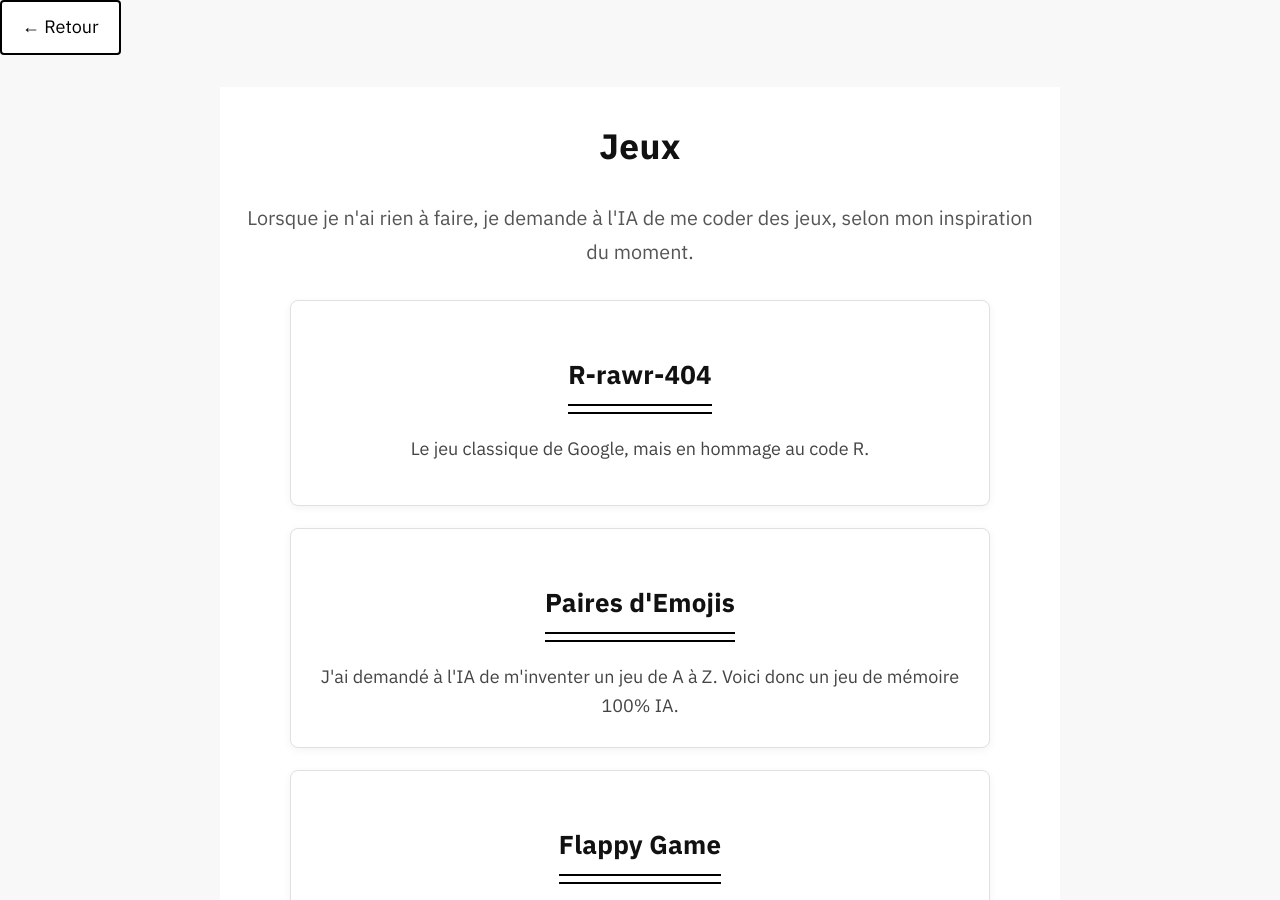
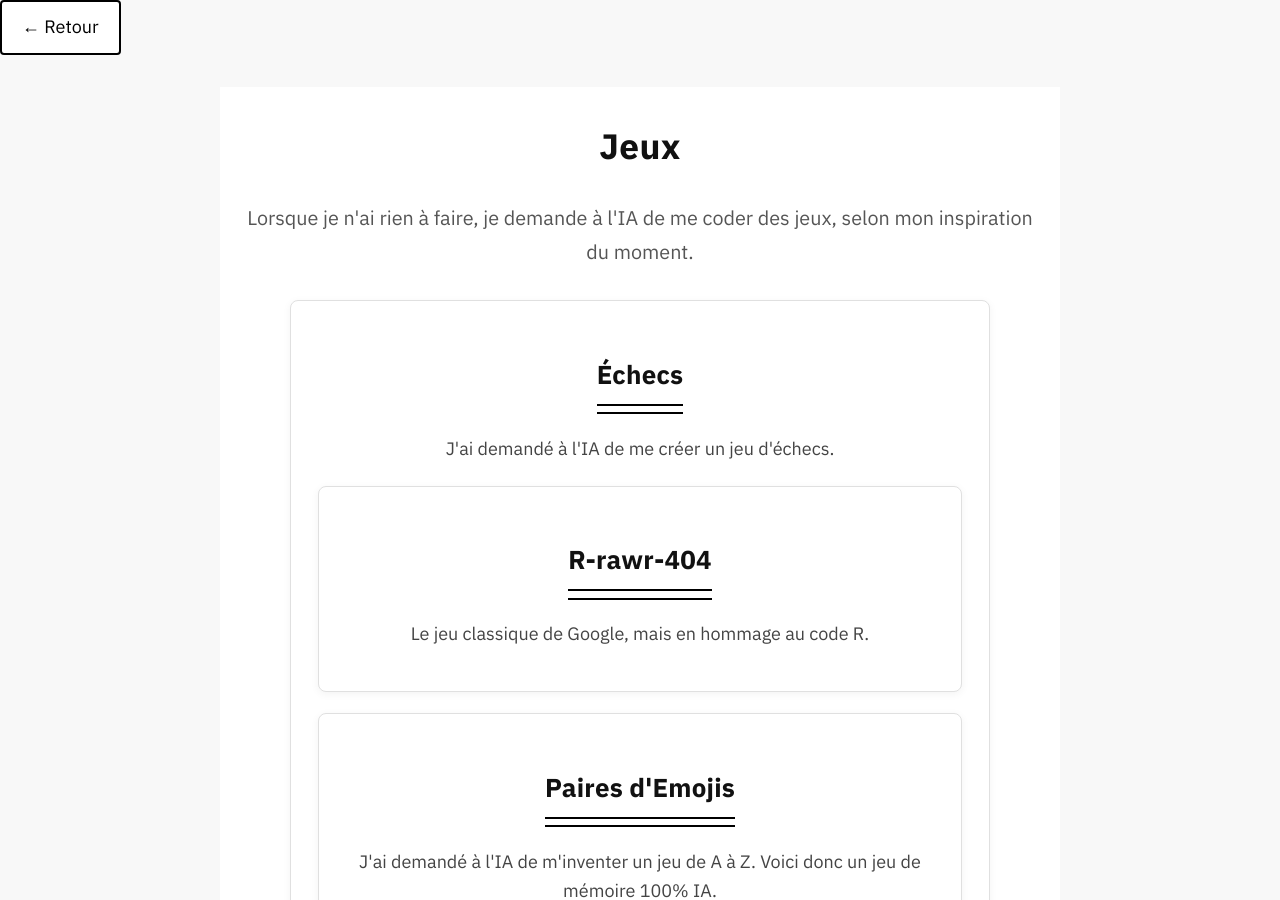
Before and after one commit to MADUP212/MADUP212.github.io, a Jekyll site: the page section/jeux.html, which Jekyll copies as it is, in a window 1280 px wide and 900 px high. Built offline with Jekyll 4.4.1, drawn with Linux system fonts in a browser that asks for light colours.

Commit message:
Update jeux.html

```diff
--- a/section/jeux.html
+++ b/section/jeux.html
@@ -17,6 +17,15 @@
         </p>
 
         <div class="presentation-list">
+            <article class="presentation-entry">
+                <h3>
+                    <a href="/jeux/chess.html">
+                        Échecs
+                    </a>
+                </h3>
+                <p>
+                    J'ai demandé à l'IA de me créer un jeu d'échecs.
+                </p>
             <article class="presentation-entry">
                 <h3>
                     <a href="/jeux/r_404.html">
```
